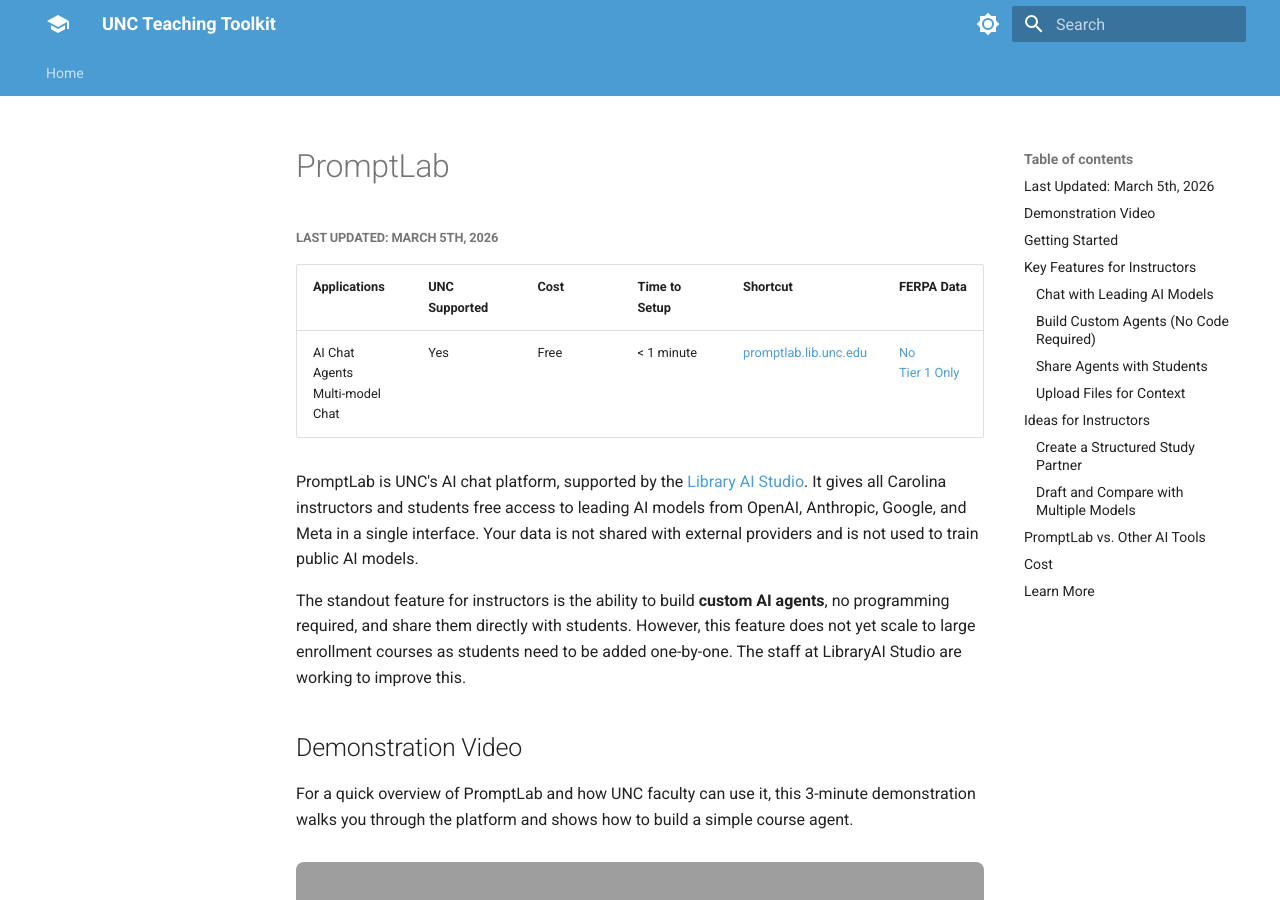
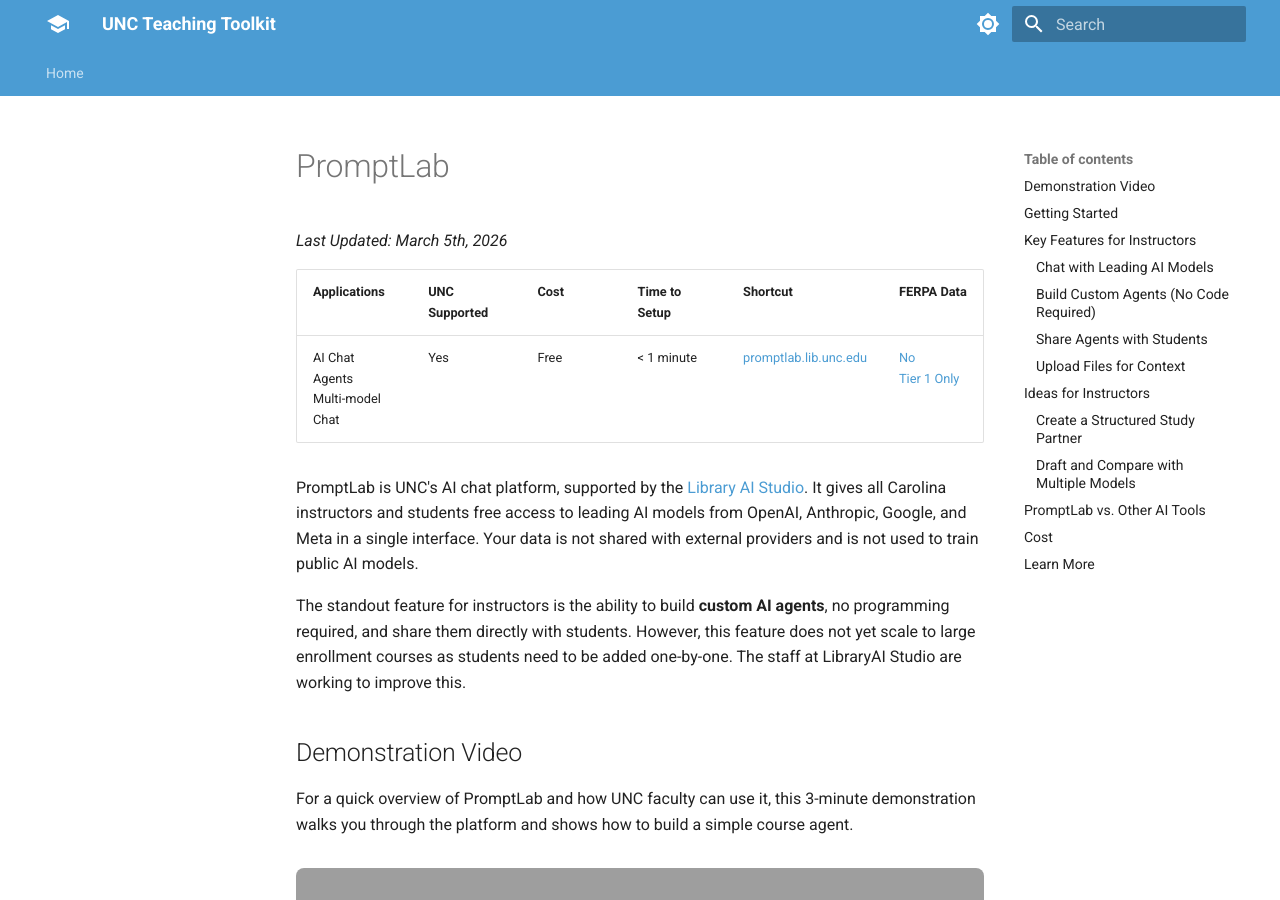
Before and after one commit to KrisJordan/teachingtoolkit, an MkDocs documentation site: the page built from docs/tools/promptlab.md, in a window 1280 px wide and 900 px high. Built offline with MkDocs 1.6.1 and Material for MkDocs 9.7.7, drawn with Linux system fonts in a browser that asks for light colours; grey boxes are pictures that could not be loaded.

Commit message:
fix updated dates

```diff
--- a/docs/tools/promptlab.md
+++ b/docs/tools/promptlab.md
@@ -1,6 +1,6 @@
 # PromptLab
 
-##### Last Updated: March 5th, 2026
+_Last Updated: March 5th, 2026_
 
 | Applications | UNC Supported | Cost | Time to Setup | Shortcut | FERPA Data |
 |-------|---------------|------|------|---------------|-----------------|
```
Also changed, not shown: docs/tools/copilot-365.md (+2 -0 lines), docs/tools/magic-school.md (+2 -0 lines).
